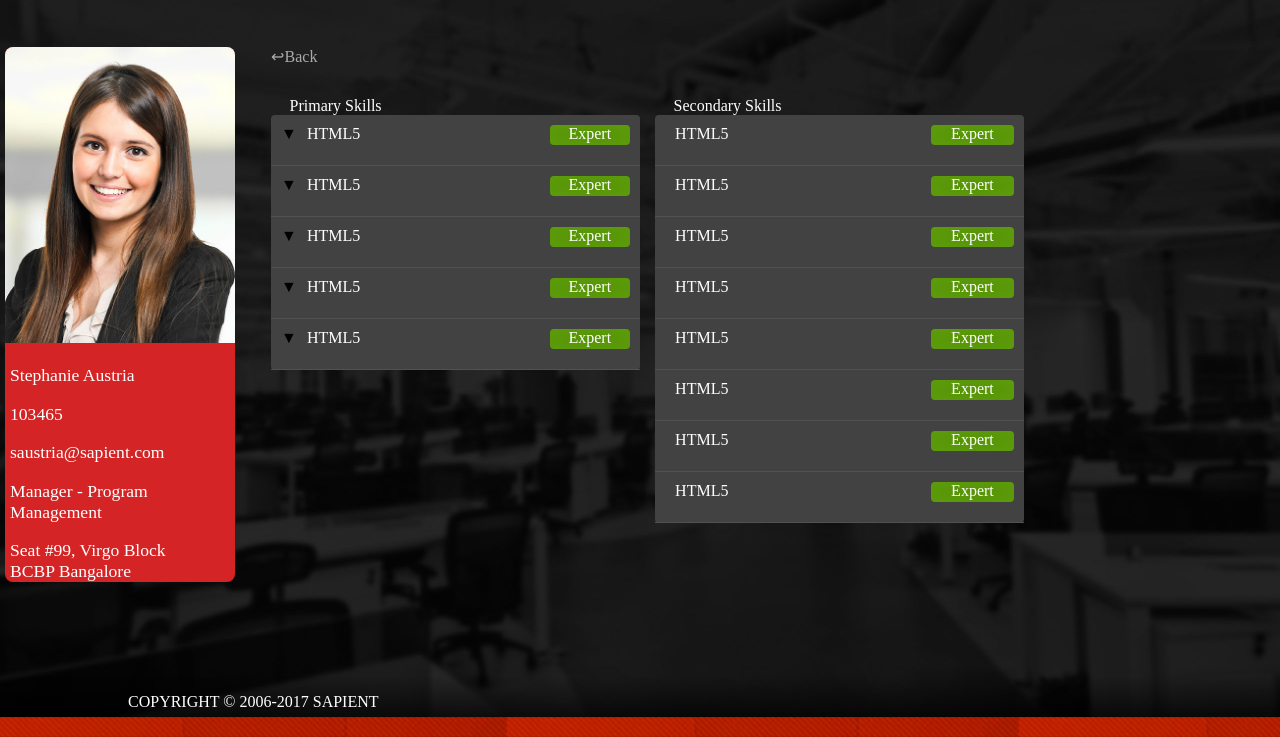
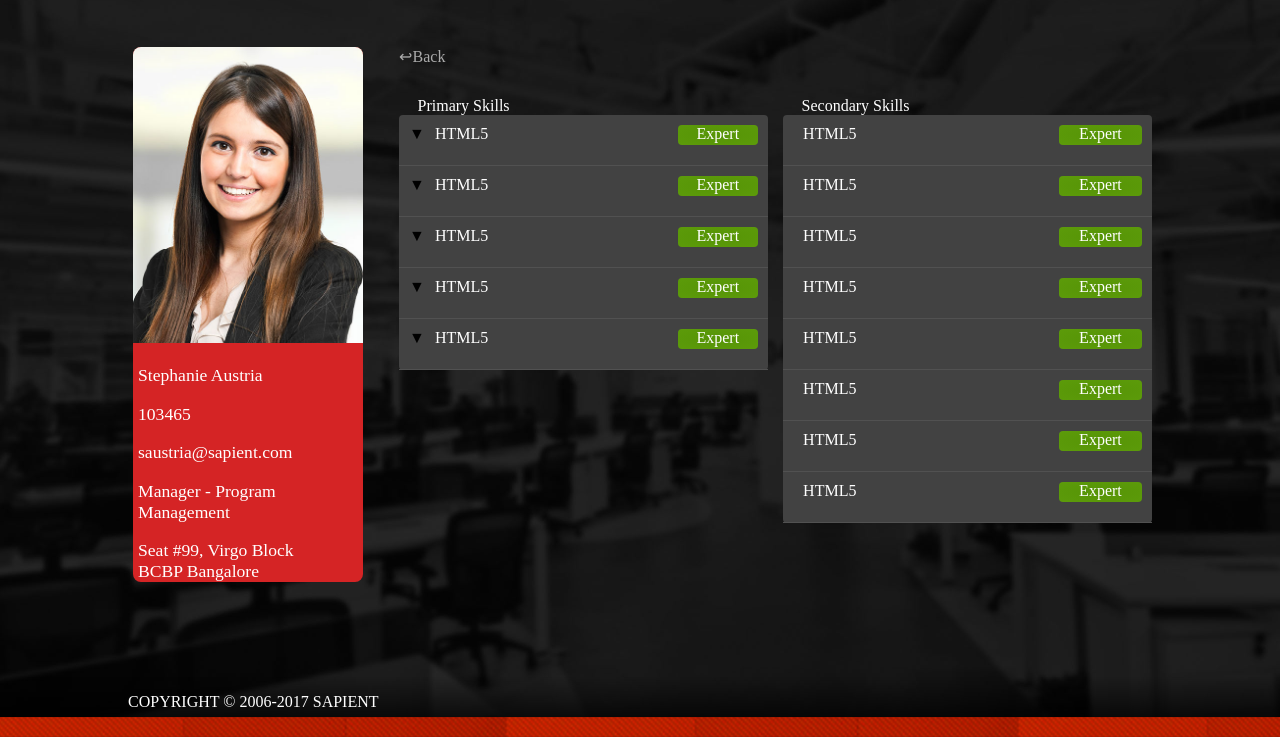
Before and after one commit to ISHU999/myworkpractice, a plain HTML site: page HTML/profile.html in a window 1280 px wide. Shown: the part 63-800 px from the top of the page. Drawn offline with Linux system fonts and the light colour scheme.

Commit message:
some margin adjustment

```diff
--- a/CSS/profile.css
+++ b/CSS/profile.css
@@ -6,7 +6,7 @@ section{
 
 	padding-top: 50px;
 	height: 500px;
-	margin-top: 100px auto;
+	margin: auto;
 }
 
 .skills{
```
